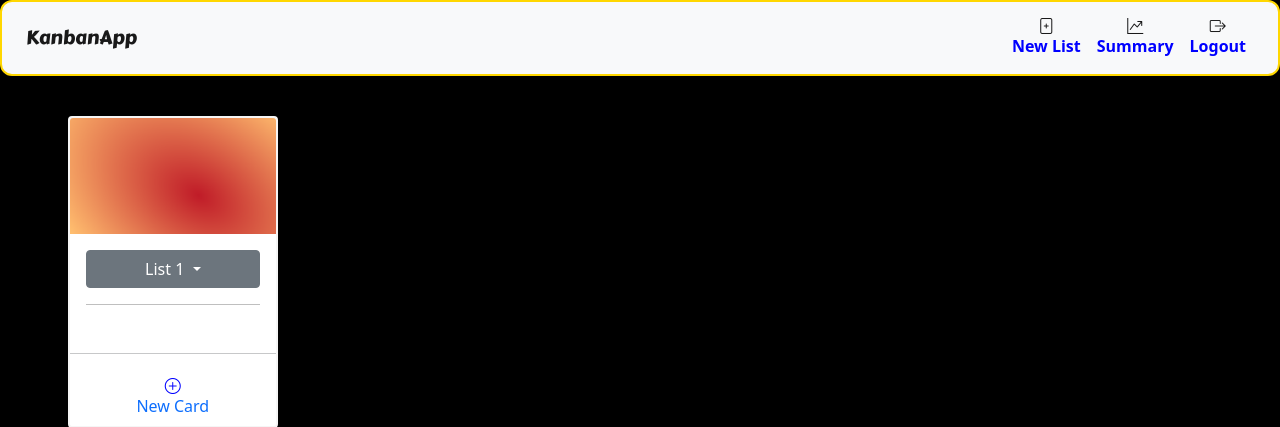
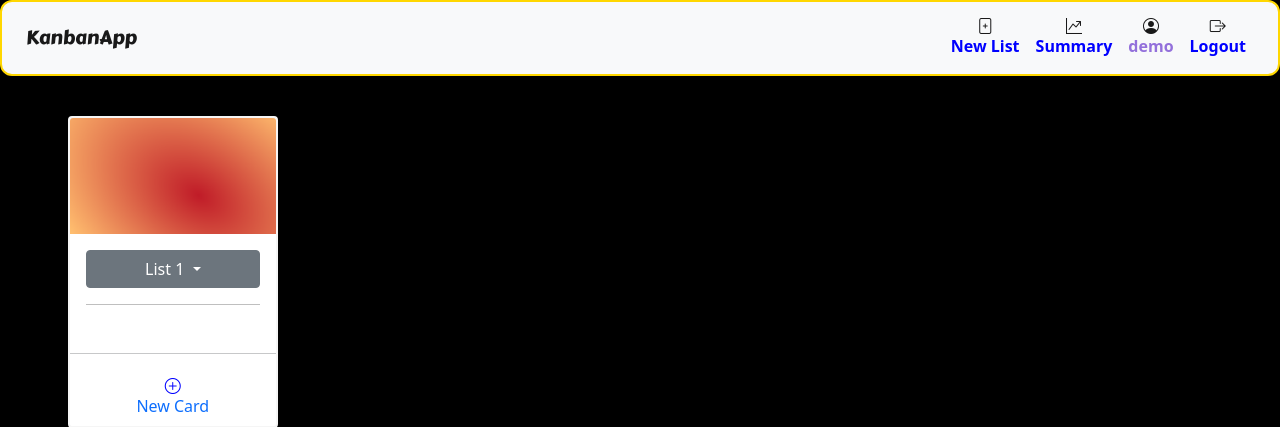
Before and after one commit to Charan1152/KanbanApp-v1, a Flask app: a page that uses templates/login.html in a window 1280 px wide. Shown: the top 427 px of the page. Run offline with Flask 2, Linux system fonts and the light colour scheme; parts of the project's set-up code (start-up, migrations or seed data) failed here and were passed over; some libraries are stand-ins or nearby versions; some web fonts are replaced.

Commit message:
added_user_right_top

```diff
--- a/templates/login.html
+++ b/templates/login.html
@@ -56,6 +56,9 @@
               </li>
               <li class="nav-item">
                 <a class="nav-link active" aria-current="page" href="/summary"><i class="bi bi-graph-up-arrow d-flex justify-content-center mx-auto"></i><strong style="color:blue ;">Summary</strong></a>
+              </li>
+              <li class="nav-item">
+                <a class="nav-link active" aria-current="page"><i class="bi bi-person-circle d-flex justify-content-center mx-auto"></i><strong style="color:mediumpurple ;">{{user}}</strong></a>
               </li>
             <li class="nav-item">
               <a class="nav-link active" aria-current="page" href="/{{user}}/logout"><i class="bi bi-box-arrow-right d-flex justify-content-center mx-auto"></i><strong style="color:blue ;">Logout</strong></a>
```
Also changed, not shown: database.sqlite3.
